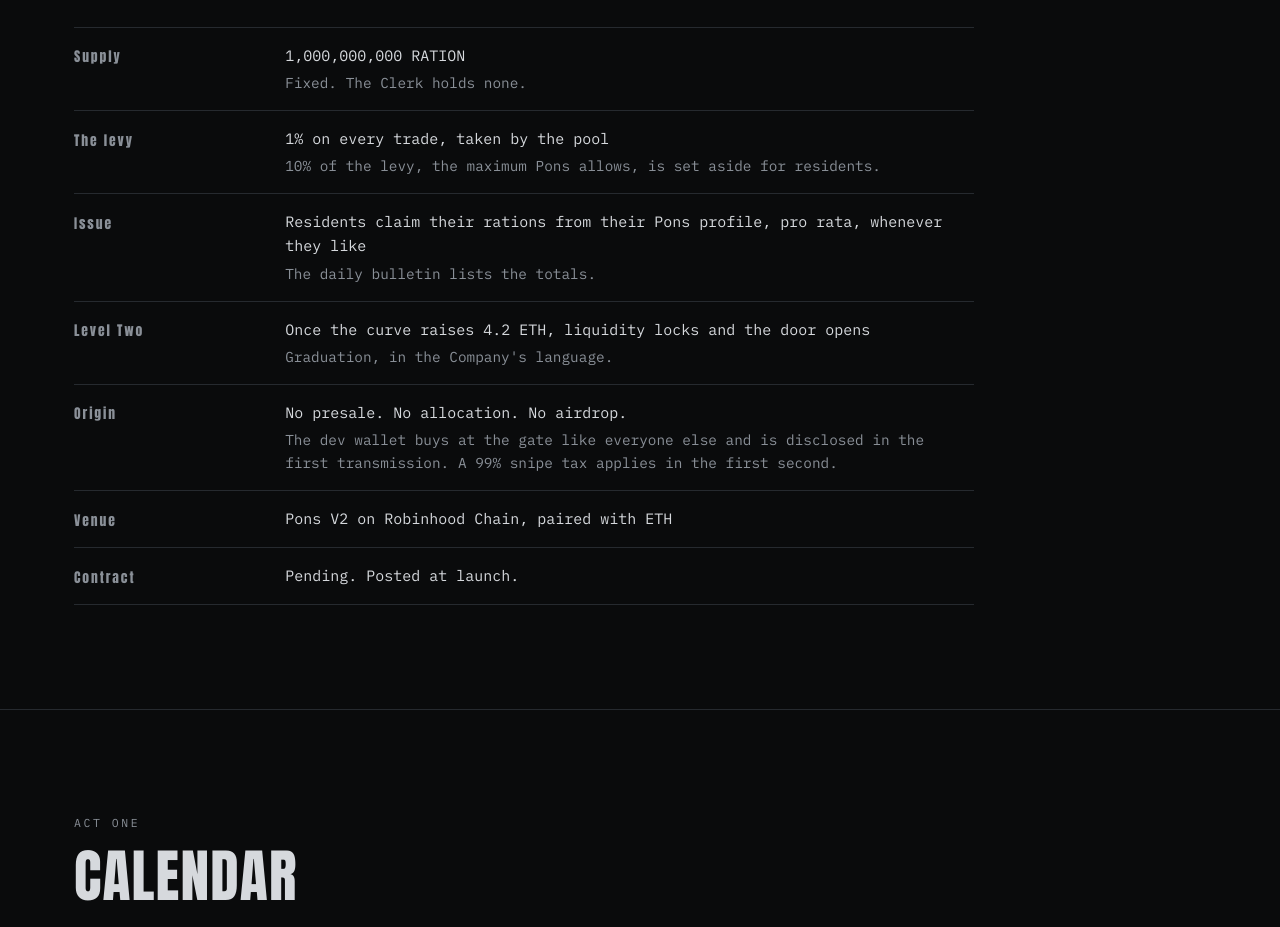
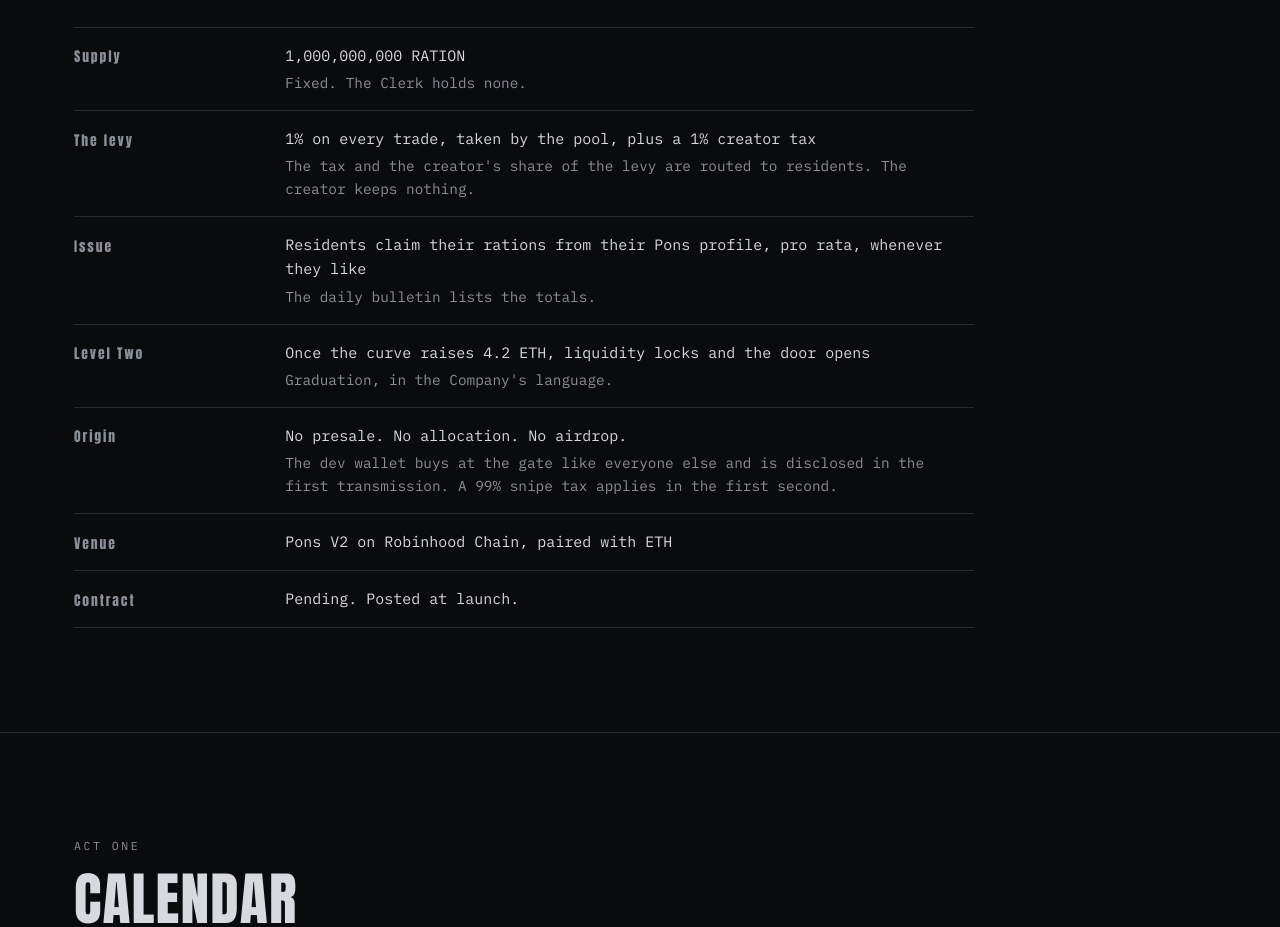
Before and after one commit to clerk-process-7/layer-site, a plain HTML site: page public/index.html in a window 1280 px wide. Shown: the part 2940-3867 px from the top of the page. Drawn offline with Linux system fonts and the light colour scheme; a web font is replaced by a local one.

Commit message:
Terms: 1% levy plus 1% creator tax, both routed to residents

```diff
--- a/public/index.html
+++ b/public/index.html
@@ -351,7 +351,7 @@ footer p{max-width:70ch}
     <h2 class="reveal">Rations</h2>
     <dl class="terms reveal">
       <div><dt>Supply</dt><dd>1,000,000,000 RATION<div class="m">Fixed. The Clerk holds none.</div></dd></div>
-      <div><dt>The levy</dt><dd>1% on every trade, taken by the pool<div class="m">10% of the levy, the maximum Pons allows, is set aside for residents.</div></dd></div>
+      <div><dt>The levy</dt><dd>1% on every trade, taken by the pool, plus a 1% creator tax<div class="m">The tax and the creator's share of the levy are routed to residents. The creator keeps nothing.</div></dd></div>
       <div><dt>Issue</dt><dd>Residents claim their rations from their Pons profile, pro rata, whenever they like<div class="m">The daily bulletin lists the totals.</div></dd></div>
       <div><dt>Level Two</dt><dd>Once the curve raises 4.2 ETH, liquidity locks and the door opens<div class="m">Graduation, in the Company's language.</div></dd></div>
       <div><dt>Origin</dt><dd>No presale. No allocation. No airdrop.<div class="m">The dev wallet buys at the gate like everyone else and is disclosed in the first transmission. A 99% snipe tax applies in the first second.</div></dd></div>
```
